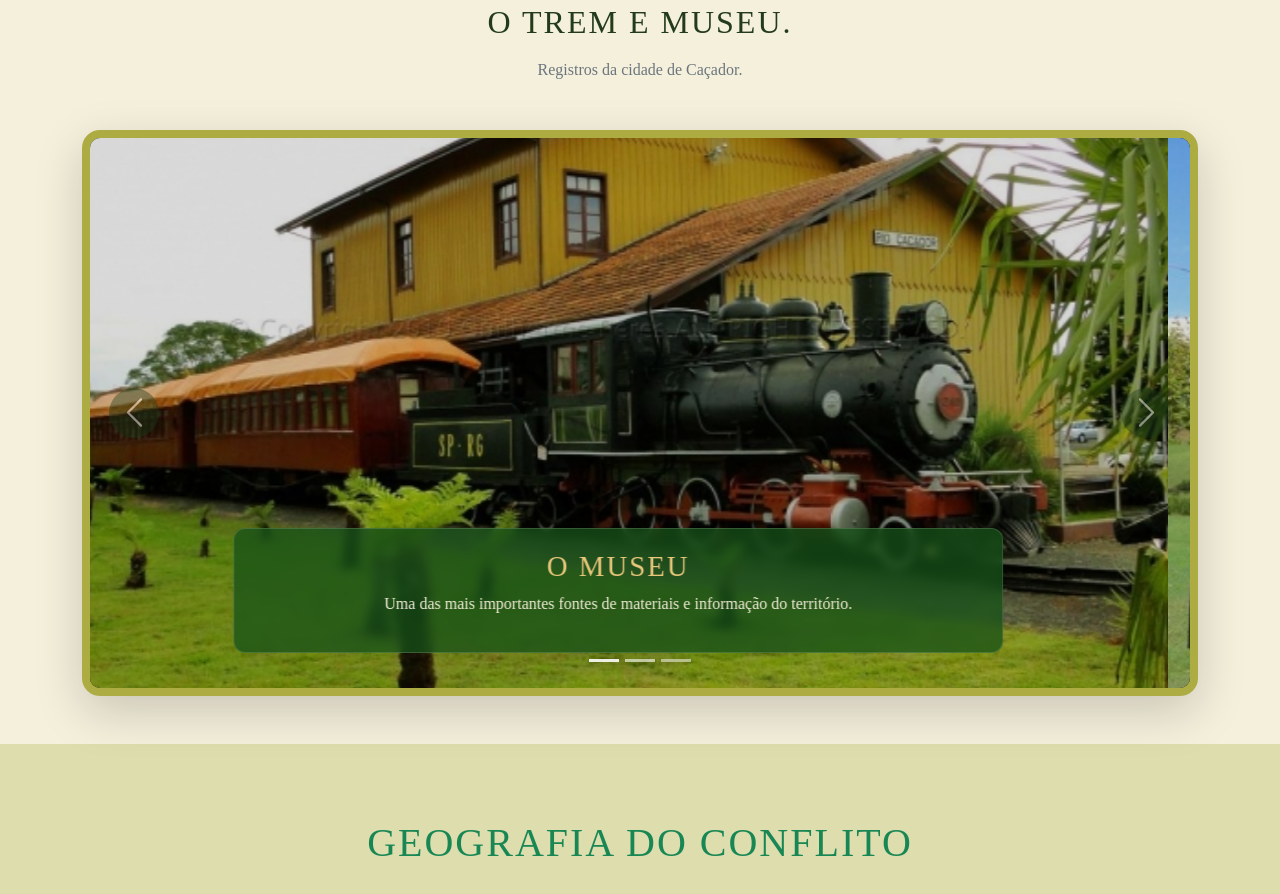
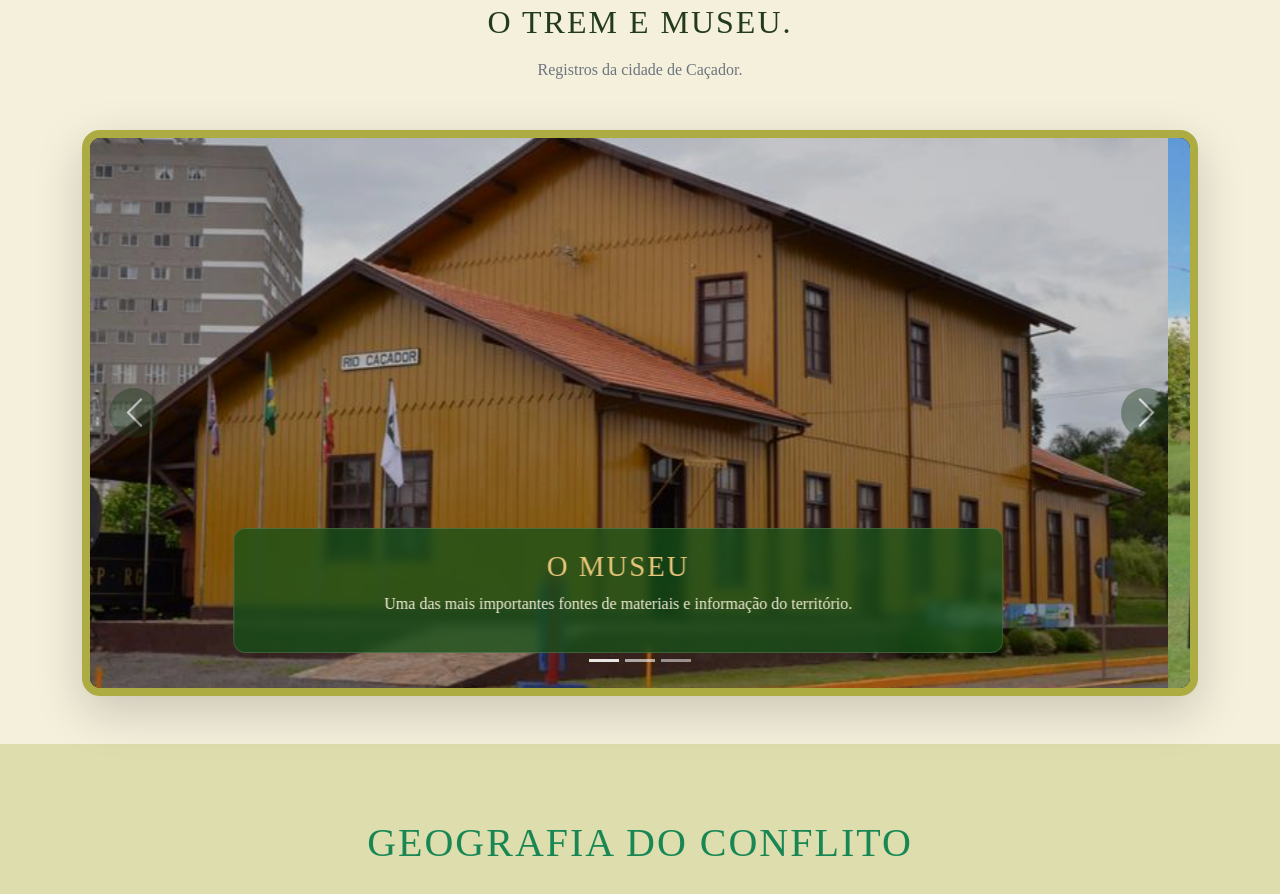
Before and after one commit to maryana-01/site-de-PI, a plain HTML site: page index.html in a window 1280 px wide. Shown: the part 1592-2486 px from the top of the page. Drawn offline with nearby package versions, Linux system fonts and the light colour scheme; a web font is replaced by a local one.

Commit message:
Atualização do site

```diff
--- a/css/style.css
+++ b/css/style.css
@@ -919,7 +919,7 @@ section h2 {
 }
 
 
-
+git
 @media(max-width:768px){
 
     #carouselGaleria {
--- a/index.html
+++ b/index.html
@@ -109,7 +109,7 @@
 
                     <div class="carousel-item active">
 
-                        <img src="./img/MAT_135830Museu_do_Contestado.jpg" class="d-block w-100"
+                        <img src="./img/museu.jpg" class="d-block w-100"
                             style="height:550px; object-fit:cover;" alt="Caboclos">
 
                         <div class="carousel-caption d-none d-md-block bg-dark bg-opacity-50 rounded p-3">
```
